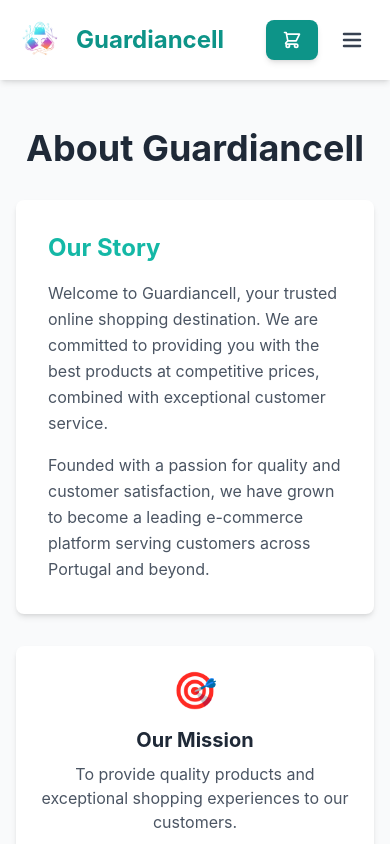
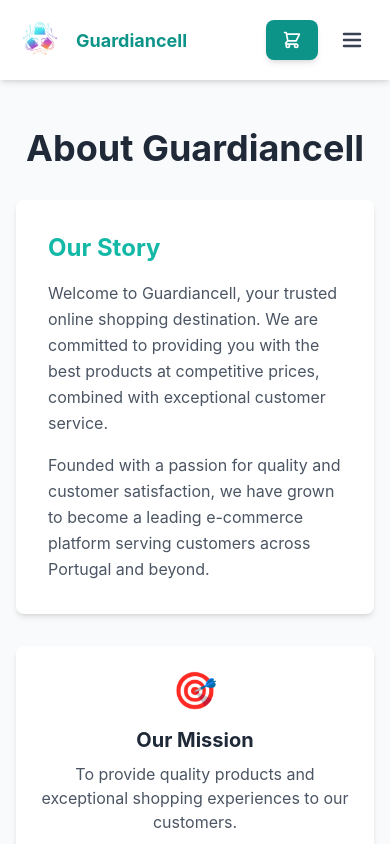
Before and after one commit to ziaurrehman507/guardiancell, a React (Vite) app: page /about in a window 390 px wide. Shown: the top 844 px of the page. Built offline with nearby package versions, Linux system fonts and the light colour scheme.

Commit message:
Add new code

```diff
--- a/src/components/Navbar.jsx
+++ b/src/components/Navbar.jsx
@@ -20,7 +20,7 @@
               <img src={img} alt="" />
             </div>
             <div className="flex flex-col">
-              <span className="text-2xl font-bold text-teal-600">Guardiancell</span>
+              <span className=" text-[18px] sm:text-2xl font-bold text-teal-600">Guardiancell</span>
               <span className="text-xs text-gray-500 hidden sm:block">Premium Shopping</span>
             </div>
           </Link>
--- a/src/pages/Home.jsx
+++ b/src/pages/Home.jsx
@@ -55,7 +55,7 @@
   return (
     <div className="min-h-screen bg-gray-50">
       {/* Hero Slider */}
-<section className="relative h-[500px] sm:h-[600px] md:h-[700px] lg:h-[700px] overflow-hidden bg-gradient-to-br from-gray-50 to-gray-100">
+<section className="relative h-[600px] sm:h-[600px] md:h-[700px] lg:h-[700px] overflow-hidden bg-gradient-to-br from-gray-50 to-gray-100">
   <div className="absolute inset-0 bg-grid-pattern opacity-[0.02]"></div>
 
   <div className="max-w-7xl mx-auto px-4 sm:px-6 lg:px-8 h-full">
@@ -166,14 +166,14 @@
                 <img
                   src={slide.image}
                   alt={slide.title}
-                  className="w-full h-[280px] sm:h-[350px] md:h-[420px] lg:h-[520px] object-cover transform transition-transform duration-1000 hover:scale-105"
+                  className="w-full  sm:h-[350px] md:h-[420px] lg:h-[520px] object-cover transform transition-transform duration-1000 hover:scale-105"
                 />
                 {/* Image overlay gradient */}
                 <div className="absolute inset-0 bg-gradient-to-t from-black/10 to-transparent"></div>
               </div>
 
               {/* Professional Floating Card */}
-              <div className="absolute -bottom-3 -right-3 sm:-bottom-4 sm:-right-4 lg:-bottom-5 lg:-right-5 bg-white rounded-xl sm:rounded-2xl shadow-xl sm:shadow-2xl p-3 sm:p-4 lg:p-5 flex items-center space-x-2 sm:space-x-3 lg:space-x-4 border border-gray-100">
+              <div className="absolute -bottom-3 -right-3 sm:-bottom-4 sm:-right-4 lg:-bottom-5 lg:-right-5 bg-white rounded-xl sm:rounded-2xl shadow-xl sm:shadow-2xl p-2 sm:p-4 lg:p-5 flex items-center space-x-2 sm:space-x-3 lg:space-x-4 border border-gray-100">
                 <div className="bg-gradient-to-br from-teal-50 to-emerald-50 p-2 sm:p-2.5 lg:p-3.5 rounded-lg sm:rounded-xl">
                   <div className="w-7 h-7 sm:w-8 sm:h-8 lg:w-10 lg:h-10 flex items-center justify-center bg-gradient-to-r from-teal-500 to-emerald-500 rounded-md sm:rounded-lg text-white font-bold text-sm sm:text-base">
                     {index + 1}
```
